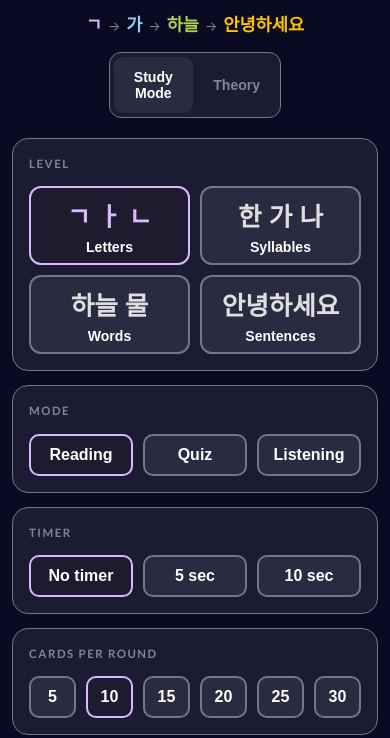
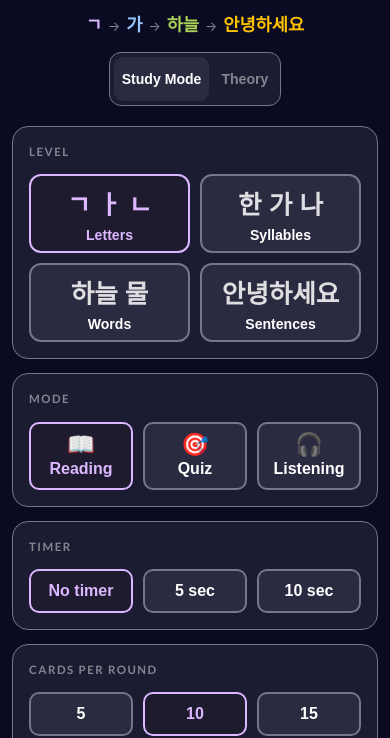
Before and after one commit to freeCodeCamp-Universe/hangul-flash, a website: page index.html in a window 390 px wide. Shown: the part 106-844 px from the top of the page. Drawn offline with Linux system fonts and the light colour scheme.

Commit message:
minor UI changes

```diff
--- a/app.js
+++ b/app.js
@@ -422,11 +422,14 @@ const SCREEN_TITLES = {
 
 let _firstShow = true;
 
+const PLAY_SCREENS = new Set(['flash', 'results', 'quiz', 'quizResults']);
+
 function show(id) {
   SCREENS.forEach(s => {
     const el = document.getElementById(s);
     if (el) el.style.display = s === id ? (SCREEN_DISPLAY[s] || 'flex') : 'none';
   });
+  document.querySelector('.nav-tabs').style.display = PLAY_SCREENS.has(id) ? 'none' : '';
   document.title = SCREEN_TITLES[id] || '한글 Flash';
   if (!_firstShow) {
     const el = document.getElementById(id);
@@ -543,8 +546,6 @@ function startSession() {
   session.requeued = new Set();
   session.total = session.queue.length;
   show('flash');
-  document.getElementById('levelLabel').textContent =
-    `Level ${config.level} · ${LEVEL_NAMES[config.level]}`;
   announce(`Reading started. Level ${config.level}, ${LEVEL_NAMES[config.level]}. Card 1 of ${session.queue.length}.`);
   showCard();
 }
@@ -740,8 +741,6 @@ function startQuiz() {
   quizSession.idx = 0;
   quizSession.results = [];
   show('quiz');
-  document.getElementById('quizLevelLabel').textContent =
-    `Level ${config.level} · ${LEVEL_NAMES[config.level]}`;
   announce(`Quiz started. Level ${config.level}, ${LEVEL_NAMES[config.level]}. Question 1 of ${quizSession.queue.length}.`);
   showQuizQuestion();
 }
@@ -784,6 +783,7 @@ function showQuizQuestion() {
   const current = quizSession.idx + 1;
 
   document.getElementById('quizCounter').textContent = `${current} / ${total}`;
+
   const qKoreanEl = document.getElementById('quizKoreanText');
   qKoreanEl.textContent = card.k;
   qKoreanEl.setAttribute('lang', 'ko');
@@ -964,8 +964,6 @@ function startListening() {
   quizSession.idx = 0;
   quizSession.results = [];
   show('quiz');
-  document.getElementById('quizLevelLabel').textContent =
-    `Level ${config.level} · ${LEVEL_NAMES[config.level]}`;
   announce(`Listening started. Level ${config.level}. Question 1 of ${quizSession.queue.length}.`);
   showListeningQuestion();
 }
@@ -977,6 +975,7 @@ function showListeningQuestion() {
   const current = quizSession.idx + 1;
 
   document.getElementById('quizCounter').textContent = `${current} / ${total}`;
+
   const koreanEl = document.getElementById('quizKoreanText');
   koreanEl.textContent = '🔊';
   koreanEl.removeAttribute('lang');
--- a/index.html
+++ b/index.html
@@ -100,9 +100,9 @@
   <div class="card" id="modeCard">
     <h2 id="mode-label">Mode</h2>
     <div class="mode-group" role="group" aria-labelledby="mode-label">
-      <button class="mode-btn active" data-mode="reading"   aria-pressed="true">Reading</button>
-      <button class="mode-btn"        data-mode="quiz"      aria-pressed="false">Quiz</button>
-      <button class="mode-btn"        data-mode="listening" aria-pressed="false">Listening</button>
+      <button class="mode-btn active" data-mode="reading"   aria-pressed="true"><span class="mode-emoji">📖</span><span>Reading</span></button>
+      <button class="mode-btn"        data-mode="quiz"      aria-pressed="false"><span class="mode-emoji">🎯</span><span>Quiz</span></button>
+      <button class="mode-btn"        data-mode="listening" aria-pressed="false"><span class="mode-emoji">🎧</span><span>Listening</span></button>
     </div>
   </div>
 
@@ -137,8 +137,8 @@
 <!-- Flash -->
 <div id="flash" tabindex="-1">
   <div class="progress-row">
+    <button class="leave-btn" id="btnLeave">← Leave</button>
     <span id="cardCounter">1 / 10</span>
-    <span id="levelLabel">Level 1 · Letters</span>
   </div>
   <div class="timer-bar-wrap" id="timerBarWrap" style="display:none">
     <div class="timer-bar-fill" id="timerBar" style="width:100%"></div>
@@ -155,7 +155,6 @@
     <button class="grade-btn ok"   id="btnOk"   aria-disabled="true">😐 OK</button>
     <button class="grade-btn easy" id="btnEasy"  aria-disabled="true">😊 Easy</button>
   </div>
-  <button class="leave-btn" id="btnLeave">← Leave round</button>
 </div>
 
 <!-- Results -->
@@ -182,8 +181,8 @@
 <!-- Quiz -->
 <div id="quiz" tabindex="-1">
   <div class="progress-row">
+    <button class="leave-btn" id="quizLeaveBtn">← Leave</button>
     <span id="quizCounter">1 / 10</span>
-    <span id="quizLevelLabel">Level 1 · Letters</span>
   </div>
   <div class="timer-bar-wrap" id="quizTimerBarWrap" style="display:none">
     <div class="timer-bar-fill" id="quizTimerBar" style="width:100%"></div>
@@ -195,7 +194,6 @@
   </div>
   <div class="quiz-options" id="quizOptions"></div>
   <button class="quiz-next-btn" id="quizNextBtn" style="display:none">Next →</button>
-  <button class="leave-btn" id="quizLeaveBtn">← Leave quiz</button>
 </div>
 
 <!-- Quiz results -->
--- a/style.css
+++ b/style.css
@@ -179,7 +179,8 @@ header p {
   border-color: var(--purple);
   background: var(--tint-purple);
 }
-.level-btn.active .lv-example { color: var(--purple); }
+.level-btn.active .lv-example,
+.level-btn.active .lv-title { color: var(--purple); }
 
 .level-btn .lv-example {
   font-size: 1.6rem;
@@ -219,10 +220,19 @@ header p {
   transition: border-color 0.15s, background 0.15s;
 }
 
+.mode-btn {
+  display: flex;
+  flex-direction: column;
+  align-items: center;
+  gap: 4px;
+}
+
+.mode-emoji { font-size: 1.4rem; line-height: 1; }
+
 .timer-btn:hover,
 .mode-btn:hover { border-color: var(--purple); }
 .timer-btn.active,
-.mode-btn.active { border-color: var(--purple); background: var(--tint-purple); }
+.mode-btn.active { border-color: var(--purple); background: var(--tint-purple); color: var(--purple); }
 
 .round-group {
   flex: 1;
@@ -246,7 +256,7 @@ header p {
 }
 
 .round-btn:hover { border-color: var(--purple); }
-.round-btn.active { border-color: var(--purple); background: var(--tint-purple); }
+.round-btn.active { border-color: var(--purple); background: var(--tint-purple); color: var(--purple); }
 
 .start-btn {
   width: 100%;
@@ -308,6 +318,13 @@ header p {
   background: var(--track);
   border-radius: 4px;
   overflow: hidden;
+}
+
+.prog-inline {
+  flex: 1;
+  max-width: 140px;
+  margin-left: 12px;
+  height: 6px;
 }
 
 .progress-bar-fill {
@@ -615,6 +632,7 @@ header p {
   font-size: 1rem;
   font-weight: 600;
   cursor: pointer;
+  white-space: nowrap;
   transition: background 0.15s, color 0.15s;
 }
 
@@ -1045,6 +1063,19 @@ kbd {
   .alpha-grid.cols-3 { grid-template-columns: repeat(2, 1fr); }
 
 
+  /* Nav tabs: meet 44px touch target */
+  .nav-tab { min-height: 44px; }
+
+  /* Setup controls: meet 44px touch target */
+  .timer-btn,
+  .mode-btn { min-height: 44px; }
+
+  /* Round buttons: wrap to 3 per row with adequate touch target */
+  .round-btn {
+    flex: 1 1 calc(33.33% - 7px);
+    min-height: 44px;
+  }
+
   /* Quiz: always single column on mobile for larger tap targets */
   .quiz-options.cols-2 { grid-template-columns: 1fr; }
 
```
